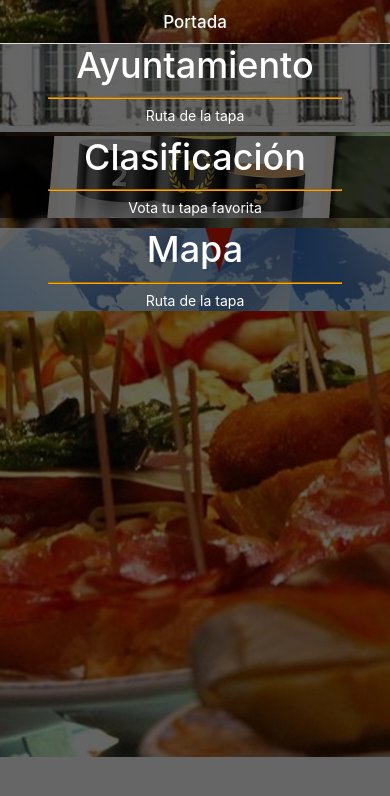
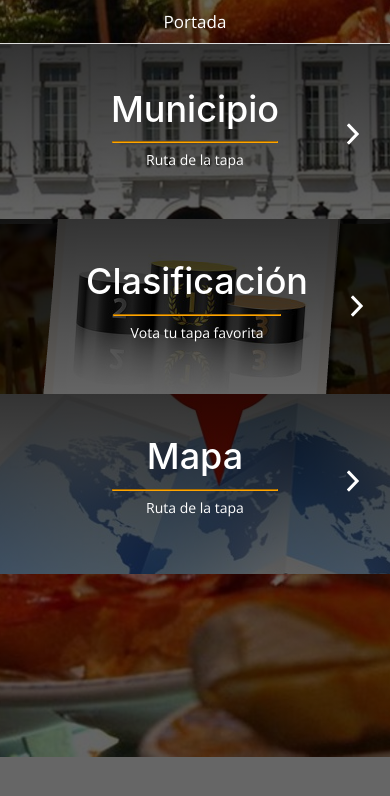
Before and after one commit to manviny/xdk.patrimonio24, a plain HTML site: page www/index.html at #/app/portada in a window 390 px wide. Drawn offline with nearby package versions, Linux system fonts and the light colour scheme; some packages are replaced by stand-ins of ours; files whose address does not match are found by name.

Commit message:
portada fin tarde

```diff
--- a/www/css/style.css
+++ b/www/css/style.css
@@ -1,6 +1,8 @@
 /* Menú con imagen de fondo (o color) */
 
-
+body{
+	font-family: 'Open Sans', sans-serif;
+}
 
 .custom{
 
@@ -32,20 +34,23 @@
 
 .ayto{
 	background:
-	linear-gradient(rgba(0, 0, 0, 0.6), rgba(0, 0, 0, 0.6)),
+	linear-gradient(rgba(0, 0, 0, 0.8), rgba(0, 0, 0, 0.6)),
 	url(../img/ayuntamiento.jpg) no-repeat center center fixed !important;
+
 }
 
 .clasificacion{
 	background:
-	linear-gradient(rgba(0, 0, 0, 0.6), rgba(0, 0, 0, 0.6)),
+	linear-gradient(rgba(0, 0, 0, 0.8), rgba(0, 0, 0, 0.6)),
 	url(../img/clasificacion.png) no-repeat center center fixed !important;
+
 }
 
 .mapa{
 	background:
-	linear-gradient(rgba(0, 0, 0, 0.6), rgba(0, 0, 0, 0.6)),
+	linear-gradient(rgba(0, 0, 0, 0.8), rgba(0, 0, 0, 0.6)),
 	url(../img/mapa.jpg) no-repeat center center fixed !important;
+
 }
 
 hr{
--- a/www/index.html
+++ b/www/index.html
@@ -6,6 +6,8 @@
       <meta name="viewport" content="initial-scale=1, maximum-scale=1, user-scalable=no, width=device-width">
 
       <title>Ionic-AngularJS-Cordova</title>
+
+      <link href='https://fonts.googleapis.com/css?family=Open+Sans' rel='stylesheet' type='text/css'>
 
       <!-- Ionic framework - replace the CDN links with local files and build -->
       <link href="lib/ionicframework/css/ionic.min.css" rel="stylesheet">
--- a/www/templates/portada.html
+++ b/www/templates/portada.html
@@ -5,24 +5,48 @@
   <ion-content class="custom">
     <!-- <h1>Portada</h1> -->
 
-	<div class="ayto">
-  		<h1 style="color:white; text-align:center;">Ayuntamiento</h1>
+	<div style="height:180px" class=" row ayto">
+		<br>
+		<div class="col-20"></div>
+		<div class="col col-center">
+  			<h1 style="color:white; text-align:center;">Municipio</h1>
   			<hr>
 			<p style="color:white; text-align:center;">Ruta de la tapa</p>
-
+  		</div>
+  		<div class="col col-center col-20">
+  			<a class="button icon-right ion-chevron-right button-clear button-dark" style="color:white;"></a>
+  		</div>
 	</div>
 
-	<div class="clasificacion">
+	<div style="height:180px" class="row clasificacion">
+		<br>
+		<div class="col-20"></div>
+		<div class="col col-center">
 			<h1 style="color:white; text-align:center;">Clasificación</h1>
   			<hr>
 			<p style="color:white; text-align:center;">Vota tu tapa favorita</p>
 		</div>
+		<div class="col col-center col-20">
+			<a class="button icon-right ion-chevron-right button-clear button-dark" style="color:white;"></a>
+		</div>
+	</div>
 
-	<div class="mapa">
+
+	<div style="height:180px" class="row mapa">
+		<br>
+		<div class="col-20"></div>
+		<div class="col col-center">
 			<h1 style="color:white; text-align:center;">Mapa</h1>
   			<hr>
 			<p style="color:white; text-align:center;">Ruta de la tapa</p>
 		</div>
+		<div class="col col-center col-20">
+			<a class="button icon-right ion-chevron-right button-clear button-dark" style="color:white;"></a>
+		</div>
+	</div>
+
+
+
 
   </ion-content>
 </ion-view>
```
Lines whose indentation alone changed are shown as unchanged.
